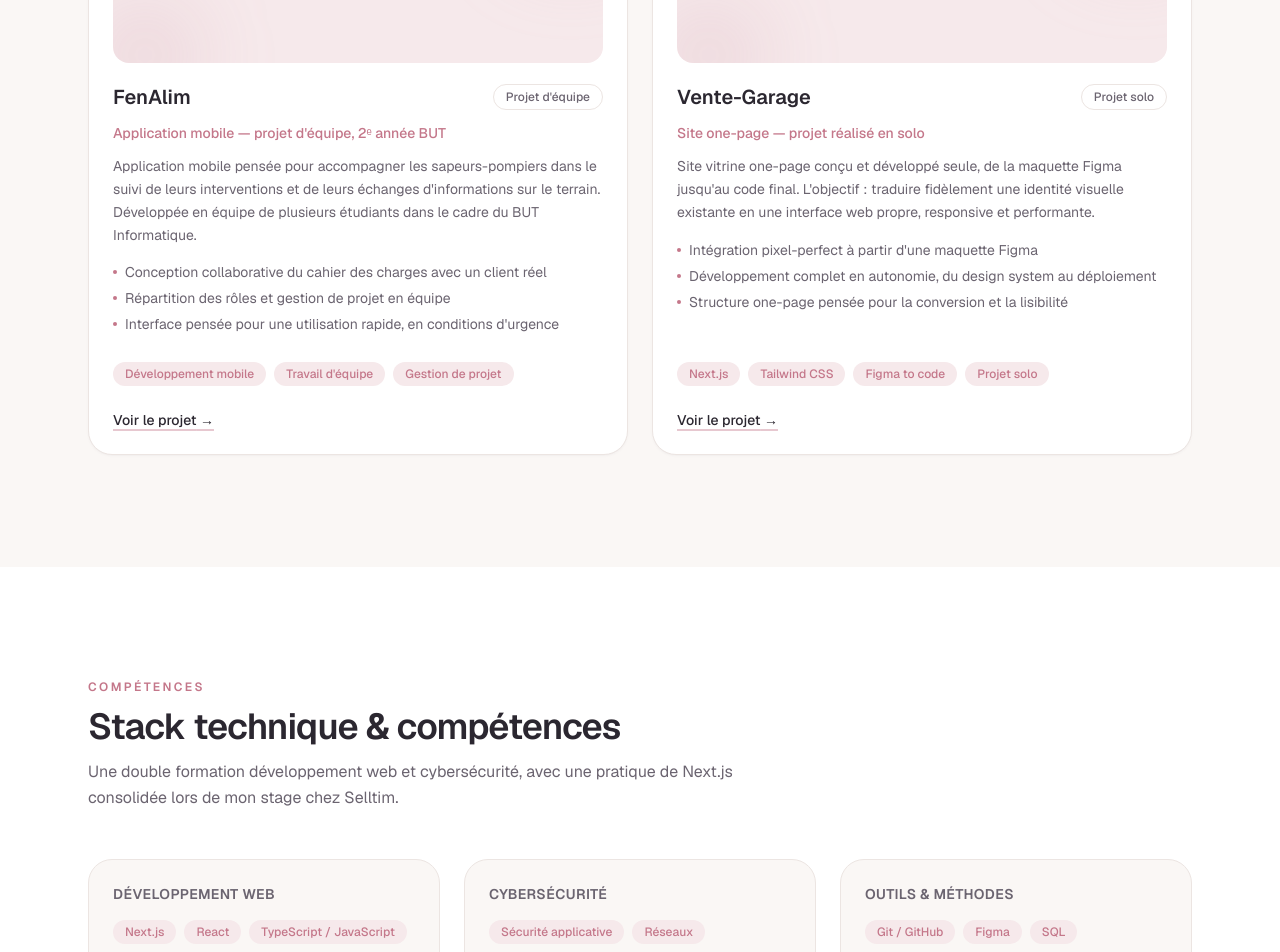
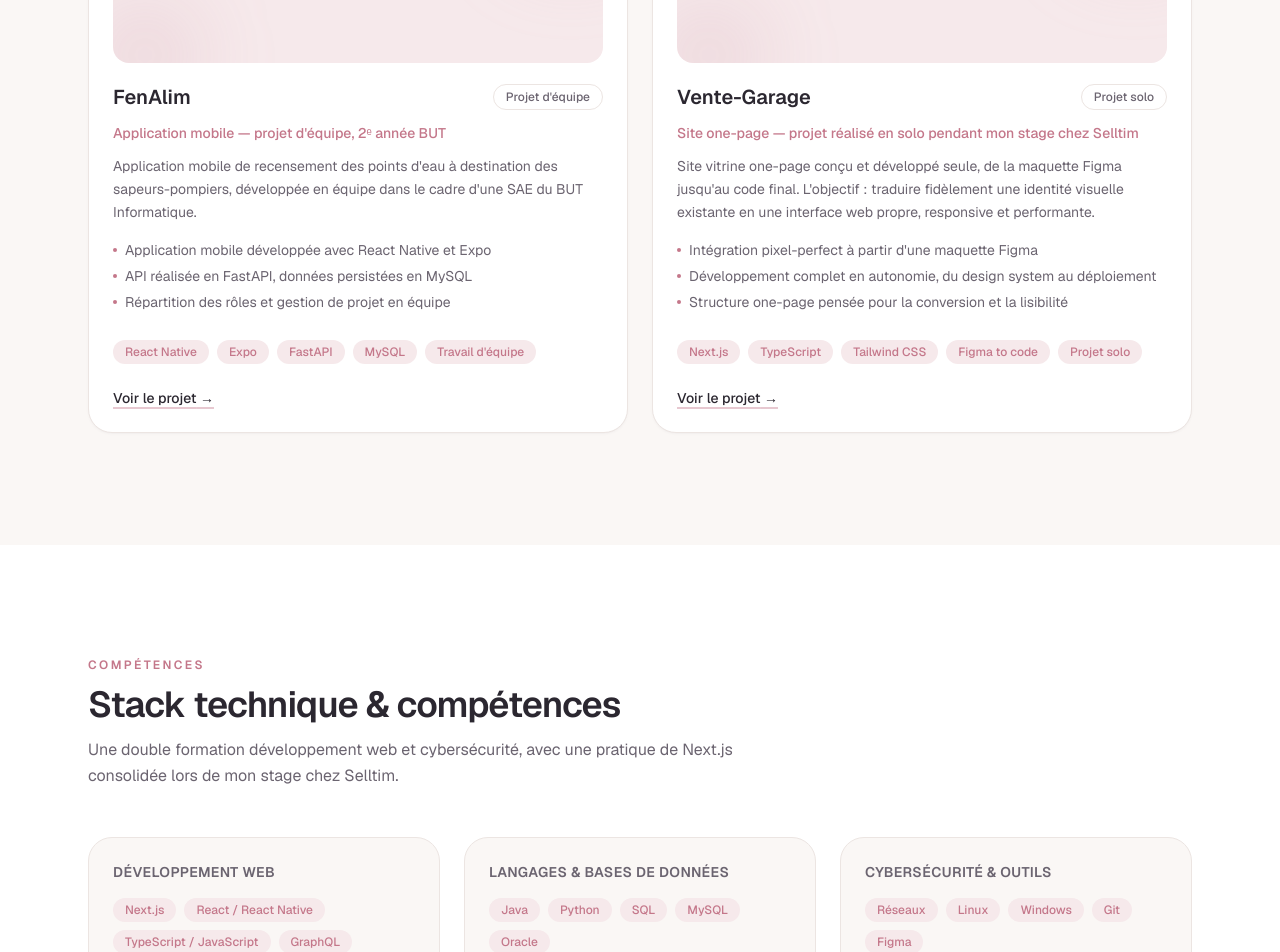
Before and after one commit to Emmalejalle/portfolio, a Next.js app: page / in a window 1280 px wide. Shown: the part 1380-2332 px from the top of the page. Built offline with nearby package versions, Linux system fonts and the light colour scheme.

Commit message:
mise a jour du data.ts et du header

```diff
--- a/src/components/layout/Header.tsx
+++ b/src/components/layout/Header.tsx
@@ -1,7 +1,7 @@
 "use client";
 
 import { useState } from "react";
-import { navLinks } from "@/lib/data";
+import { navLinks, profile } from "@/lib/data";
 import { Button } from "@/components/ui/Button";
 
 export function Header() {
@@ -14,7 +14,7 @@ export function Header() {
           <span className="flex h-8 w-8 items-center justify-center rounded-full bg-accent-strong font-accent text-base italic text-white">
             E
           </span>
-          Emma Lejalle
+          {profile.name}
         </a>
 
         <nav className="hidden items-center gap-8 md:flex">
--- a/src/lib/data.ts
+++ b/src/lib/data.ts
@@ -1,10 +1,11 @@
 export const profile = {
-  name: "Emma Lejalle",
+  name: "Emma Le Jallé",
   role: "Étudiante en Cybersécurité & Développeuse Web",
   location: "Vannes, France",
   email: "emmalejalle4@gmail.com",
   tagline:
     "J'aime construire des interfaces soignées, sans jamais perdre de vue la manière dont elles peuvent être attaquées.",
+  internshipSearch: "Recherche de stage du 25 janvier au 14 mai 2027",
 };
 
 export const navLinks = [
@@ -38,19 +39,19 @@ export const projects: Project[] = [
     role: "Application mobile — projet d'équipe, 2ᵉ année BUT",
     team: "équipe",
     description:
-      "Application mobile pensée pour accompagner les sapeurs-pompiers dans le suivi de leurs interventions et de leurs échanges d'informations sur le terrain. Développée en équipe de plusieurs étudiants dans le cadre du BUT Informatique.",
+      "Application mobile de recensement des points d'eau à destination des sapeurs-pompiers, développée en équipe dans le cadre d'une SAE du BUT Informatique.",
     highlights: [
-      "Conception collaborative du cahier des charges avec un client réel",
+      "Application mobile développée avec React Native et Expo",
+      "API réalisée en FastAPI, données persistées en MySQL",
       "Répartition des rôles et gestion de projet en équipe",
-      "Interface pensée pour une utilisation rapide, en conditions d'urgence",
     ],
-    tags: ["Développement mobile", "Travail d'équipe", "Gestion de projet"],
+    tags: ["React Native", "Expo", "FastAPI", "MySQL", "Travail d'équipe"],
     links: [{ label: "Voir le projet", href: "#" }],
   },
   {
     slug: "vente-garage",
     title: "Vente-Garage",
-    role: "Site one-page — projet réalisé en solo",
+    role: "Site one-page — projet réalisé en solo pendant mon stage chez Selltim",
     team: "solo",
     description:
       "Site vitrine one-page conçu et développé seule, de la maquette Figma jusqu'au code final. L'objectif : traduire fidèlement une identité visuelle existante en une interface web propre, responsive et performante.",
@@ -59,7 +60,7 @@ export const projects: Project[] = [
       "Développement complet en autonomie, du design system au déploiement",
       "Structure one-page pensée pour la conversion et la lisibilité",
     ],
-    tags: ["Next.js", "Tailwind CSS", "Figma to code", "Projet solo"],
+    tags: ["Next.js", "TypeScript", "Tailwind CSS", "Figma to code", "Projet solo"],
     links: [{ label: "Voir le projet", href: "#" }],
   },
 ];
@@ -72,15 +73,15 @@ export type SkillCategory = {
 export const skillCategories: SkillCategory[] = [
   {
     label: "Développement web",
-    skills: ["Next.js", "React", "TypeScript / JavaScript", "GraphQL", "Tailwind CSS"],
+    skills: ["Next.js", "React / React Native", "TypeScript / JavaScript", "GraphQL", "Tailwind CSS", "HTML / CSS"],
   },
   {
-    label: "Cybersécurité",
-    skills: ["Sécurité applicative", "Réseaux", "Administration Linux", "Analyse de vulnérabilités"],
+    label: "Langages & bases de données",
+    skills: ["Java", "Python", "SQL", "MySQL", "Oracle"],
   },
   {
-    label: "Outils & méthodes",
-    skills: ["Git / GitHub", "Figma", "SQL", "Travail en équipe agile"],
+    label: "Cybersécurité & outils",
+    skills: ["Réseaux", "Linux", "Windows", "Git", "Figma"],
   },
 ];
 
@@ -93,20 +94,20 @@ export type TimelineItem = {
 export const timeline: TimelineItem[] = [
   {
     period: "2023 — 2024",
-    title: "BUT Informatique, 1ʳᵉ année",
+    title: "Prépa MPSI",
     description:
-      "Entrée à l'IUT de Vannes, parcours Cybersécurité. Fondamentaux du développement, des réseaux et des bases de données.",
+      "Année préparatoire maths/physique au lycée Lesage, à Vannes, avant réorientation vers l'informatique.",
   },
   {
-    period: "2024 — 2025",
-    title: "BUT Informatique, 2ᵉ année",
+    period: "2024 — 2027",
+    title: "BUT Informatique, parcours Cybersécurité",
     description:
-      "Approfondissement de la cybersécurité et du développement. Projet d'équipe FenAlim, application mobile pour sapeurs-pompiers.",
+      "IUT de Vannes. Développement, réseaux, bases de données et sécurité. Projet d'équipe FenAlim, application mobile pour sapeurs-pompiers.",
   },
   {
-    period: "2025 — en cours",
+    period: "2026",
     title: "Stage développement web — Selltim",
     description:
-      "Stage chez Selltim, agence web à Lanester, sur des projets clients en Next.js, GraphQL et Tailwind CSS.",
+      "Stage chez Selltim, agence web à Lanester : développement de projets clients en Next.js, GraphQL et Tailwind CSS, dont le site Vente-Garage.",
   },
 ];
```
